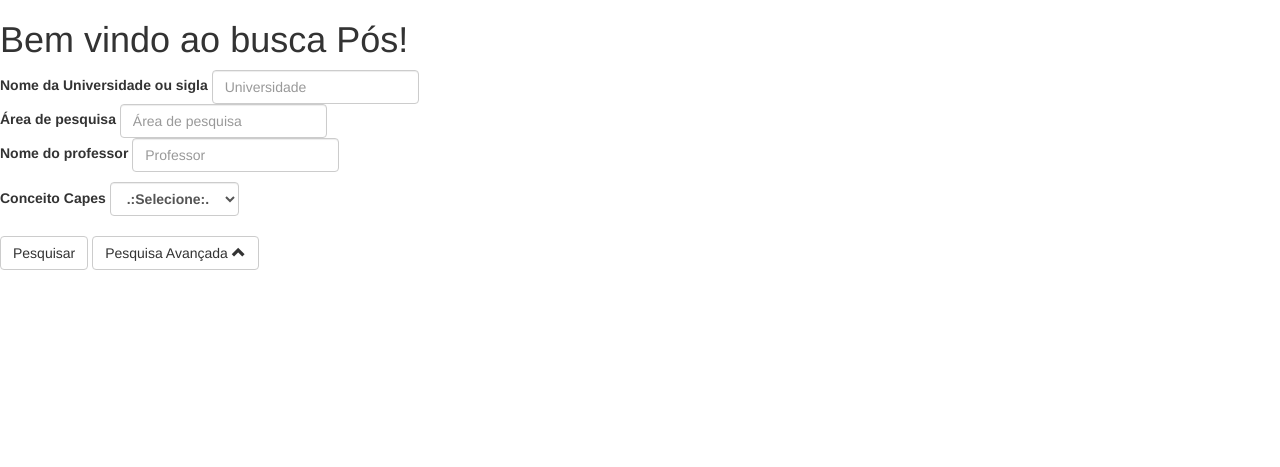
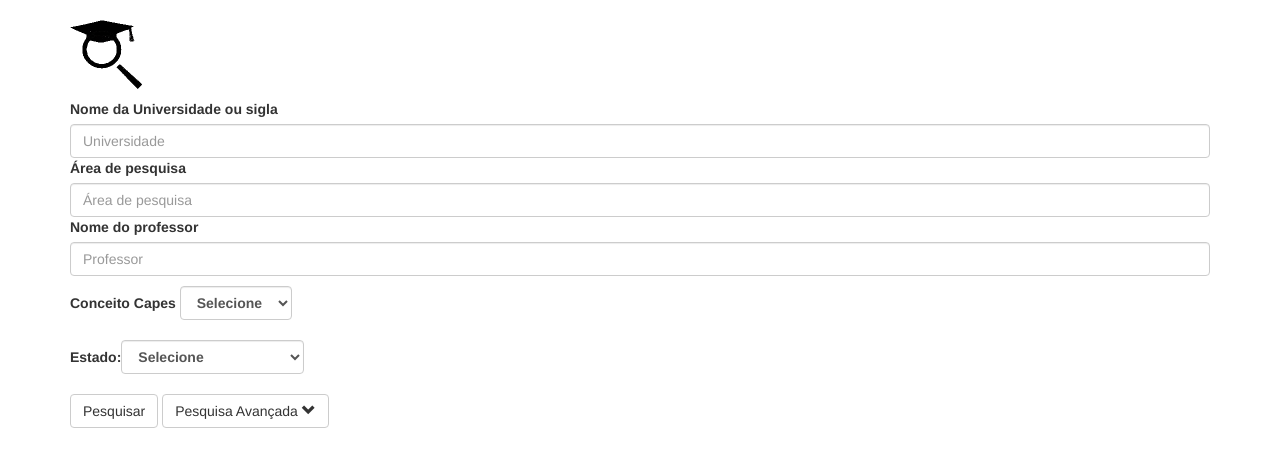
Before and after one commit to carlosandrade/information_retrieval_20132, a Flask app: page / in a window 1280 px wide, after a click on "Pesquisa Avançada". Shown: the top 467 px of the page. Run offline with Flask 2, Linux system fonts and the light colour scheme; some libraries are stand-ins or nearby versions.

Commit message:
Finalizacao

```diff
--- a/equipe_1/page.py
+++ b/equipe_1/page.py
@@ -31,23 +31,23 @@ def content(doc_id = None):
 
 @app.route('/search/',methods = ['GET','POST'])
 def search():
-
-	lucene.initVM(vmargs=['-Djava.awt.headless=true'])
-
 	args = []
 	if request.method == 'POST':
+		vm_env = lucene.getVMEnv()
+		if vm_env == None:
+			lucene.initVM(vmargs=['-Djava.awt.headless=true'])
 		if request.form['ies']:
-			args.append('+ies:'+request.form['ies'])
+			args.append('ies:'+request.form['ies'])
 		if request.form['area']:
-			args.append('+area:'+request.form['area'])
+			args.append('area:'+request.form['area'])
 		if request.form['professor']:
-			args.append('+professor:'+request.form['professor'])
+			args.append('professor:'+request.form['professor'])
+		if request.form['uf']:
+			args.append('uf:'+request.form['uf'])
 		if request.form['conceito']:
 			#args.append('m:'+request.form['conceito']+'d:'+request.form['conceito']+'f:'+request.form['conceito'])
 			args.append('m:'+request.form['conceito'])
 			args.append('d:'+request.form['conceito'])
-			args.append('f:'+request.form['conceito'])
-
 	table = []
 	if(len(args) > 0):
 		scoreDocs = mansearch.buscar('indexer/',args)
--- a/equipe_1/templates/index.html
+++ b/equipe_1/templates/index.html
@@ -10,9 +10,13 @@
 {{super()}}
 {% endblock %}
 
+
   {% block content %}
-  <h1>Bem vindo ao busca Pós!</h1>
-  <form class="form-inline" role="form" action="search/" method="POST">
+  <div class="container">
+    <span>
+           <h1><img src="{{ url_for('static', filename='img/logo.png') }}"/></h1>
+    </span>
+    <form role="form" action="search/" method="POST">
       <div class="submit">
         <label for="universidade">Nome da Universidade ou sigla</label>
         <input type="name" name="ies" class="form-control" id="universidade" placeholder="Universidade">
@@ -30,22 +34,56 @@
             <p>
               <label for="conceitoCapes">Conceito Capes <label>
               <select class="form-control" name="conceito">
-            <option value="">.:Selecione:.</option>
+                <option value="">Selecione</option>
                 <option value="3">3</option>
                 <option value="4">4</option>
                 <option value="5">5</option>
                 <option value="6">6</option>
                 <option value="7">7</option>
               </select>
+            </p>
+            <p>
+              <label for="uf">Estado:<label>
+              <select class="form-control" name="uf">
+                <option value="">Selecione</option>
+                <option value="ac">Acre</option>
+                <option value="al">Alagoas</option>
+                <option value="ap">Amapá</option>
+                <option value="am">Amazonas</option>
+                <option value="ba">Bahia</option>
+                <option value="ce">Ceará</option>
+                <option value="df">Distrito Federal</option>
+                <option value="es">Espirito Santo</option>
+                <option value="go">Goiás</option>
+                <option value="ma">Maranhão</option>
+                <option value="ms">Mato Grosso do Sul</option>
+                <option value="mt">Mato Grosso</option>
+                <option value="mg">Minas Gerais</option>
+                <option value="pa">Pará</option>
+                <option value="pb">Paraíba</option>
+                <option value="pr">Paraná</option>
+                <option value="pe">Pernambuco</option>
+                <option value="pi">Piauí</option>
+                <option value="rj">Rio de Janeiro</option>
+                <option value="rn">Rio Grande do Norte</option>
+                <option value="rs">Rio Grande do Sul</option>
+                <option value="ro">Rondônia</option>
+                <option value="rr">Roraima</option>
+                <option value="sc">Santa Catarina</option>
+                <option value="sp">São Paulo</option>
+                <option value="se">Sergipe</option>
+                <option value="to">Tocantins</option>
+              </select>
+            </p>
           </div>
           <button type="submit" class="btn btn-default">Pesquisar</button>
 
           <button type="button" class="btn btn-default" data-toggle="collapse"
                   data-target="#advancedForm">
-          Pesquisa Avançada <span class="glyphicon glyphicon-chevron-up"></span>
+            Pesquisa Avançada <span class="glyphicon glyphicon-chevron-down"></span>
           </button>
         </div>
     </form>
   </div>
-
+</div>
   {% endblock %}
```
Also changed, not shown: equipe_1/templates/busca.html (+28 -27 lines), equipe_1/static/img/logo.png (added). Lines whose indentation alone changed are shown as unchanged.
